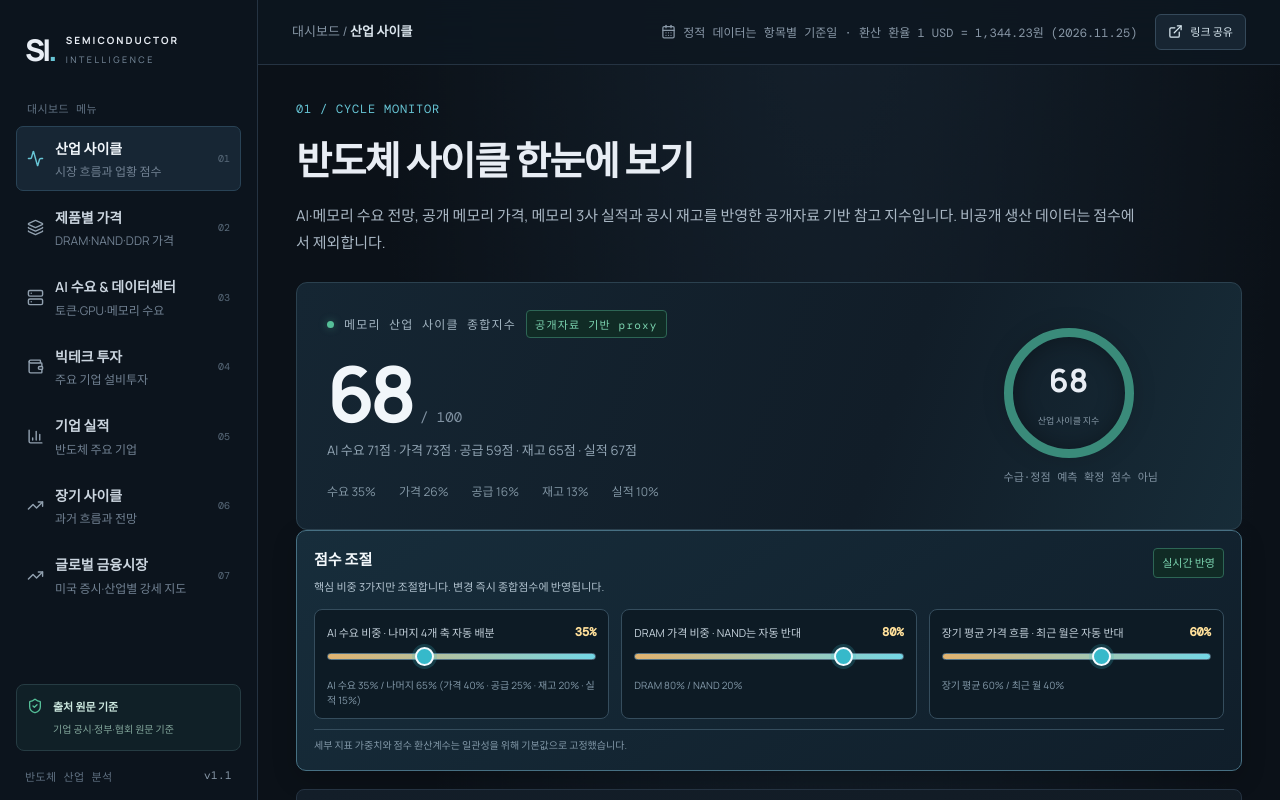
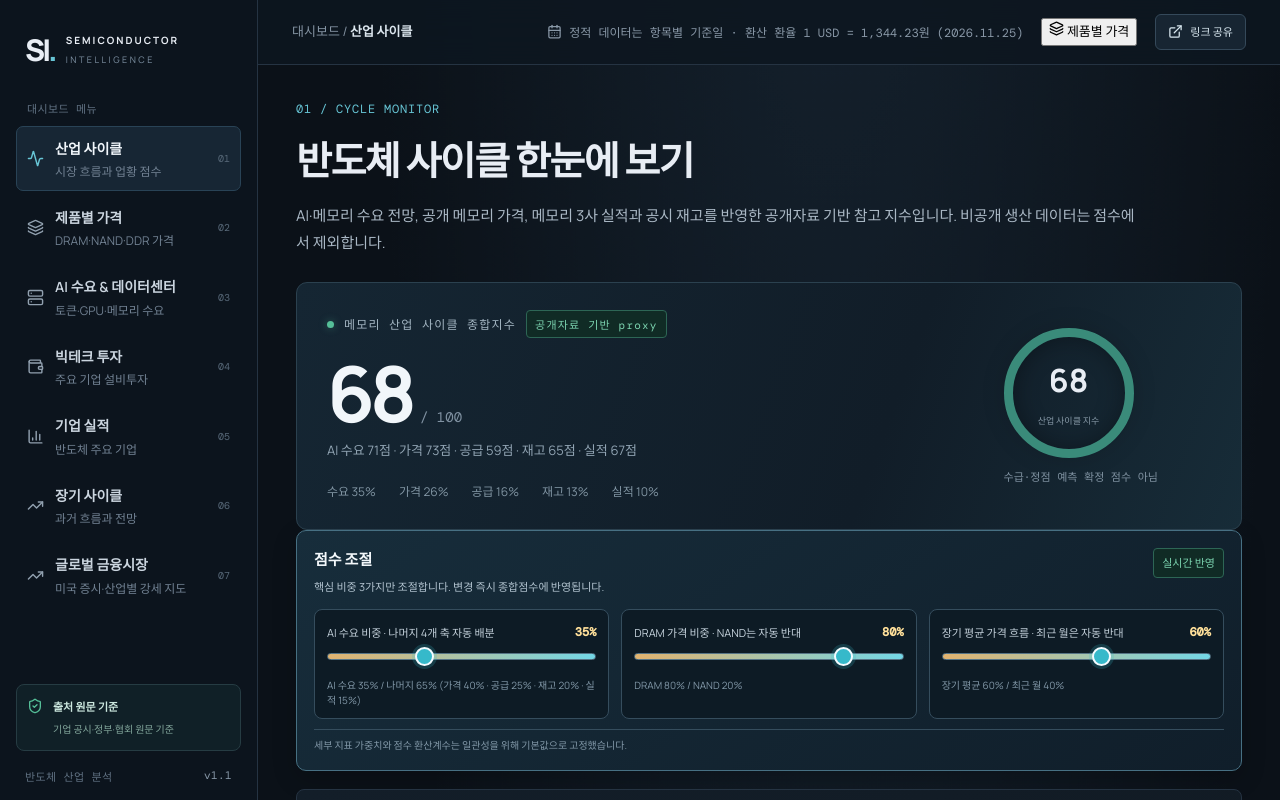
Before and after one commit to chs03220322-creator/semiconductor-intelligence, a React (Vite) app: page / in a window 1280 px wide. Shown: the top 800 px of the page. Built offline with nearby package versions, Linux system fonts and the light colour scheme.

Commit message:
Add always-visible product pricing shortcut

```diff
--- a/src/App.tsx
+++ b/src/App.tsx
@@ -869,7 +869,7 @@ function App(){
   </aside>
   {mobileOpen&&<div className="scrim" onClick={()=>setMobileOpen(false)}/>}
   <main className="main">
-   <header className="topbar"><div className="top-left"><button className="menu-button" onClick={()=>setMobileOpen(true)}><Menu size={20}/></button><span>대시보드 / <b>{current.label}</b></span></div><div className="top-actions"><div className="date-label"><CalendarDays size={15}/> 정적 데이터는 항목별 기준일 · 환산 환율 1 USD = 1,344.23원 (2026.11.25)</div><button className="share-button" onClick={()=>navigator.clipboard?.writeText(window.location.href)}><ExternalLink size={15}/> 링크 공유</button></div></header>
+   <header className="topbar"><div className="top-left"><button className="menu-button" onClick={()=>setMobileOpen(true)}><Menu size={20}/></button><span>대시보드 / <b>{current.label}</b></span></div><div className="top-actions"><div className="date-label"><CalendarDays size={15}/> 정적 데이터는 항목별 기준일 · 환산 환율 1 USD = 1,344.23원 (2026.11.25)</div><button className="pricing-shortcut" onClick={()=>{setActive('pricing');setMobileOpen(false);}}><Layers3 size={15}/> 제품별 가격</button><button className="share-button" onClick={()=>navigator.clipboard?.writeText(window.location.href)}><ExternalLink size={15}/> 링크 공유</button></div></header>
    <div className="content">{render()}<footer><div><b>SI · Semiconductor Intelligence</b><span>공개자료 기반 반도체 산업 분석 대시보드</span></div><span>실적 / 추정 / 전망 / 미확보 · v1.1</span></footer></div>
   </main> </div>;
 }
```
